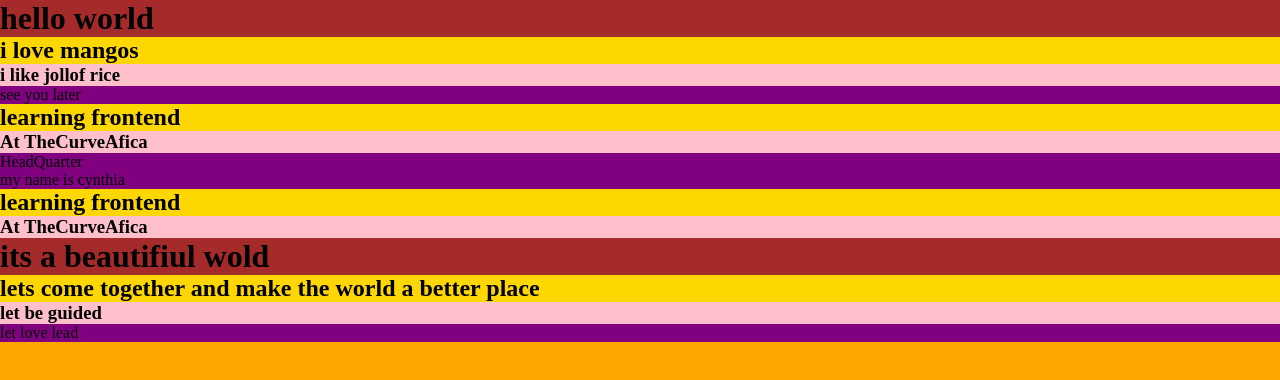
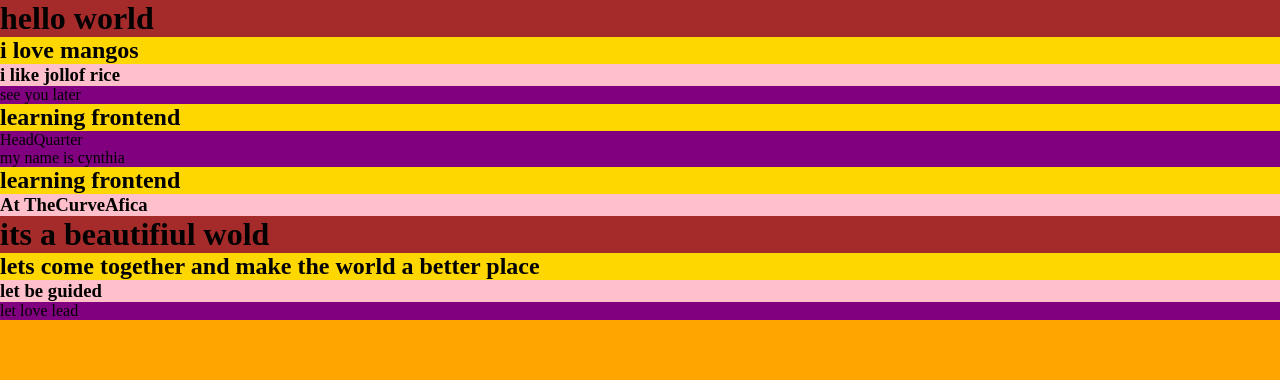
Before and after one commit to cynthiaogbonna/GitProjectFun, a website: page index.html in a window 1280 px wide. Drawn offline with Linux system fonts and the light colour scheme.

Commit message:
i modified html

```diff
--- a/index.html
+++ b/index.html
@@ -13,7 +13,6 @@
     <p>see you later</p>
 
     <h2>learning frontend</h2>
-    <h3>At TheCurveAfica</h3>
 
 
     <p>HeadQuarter</p>
```
